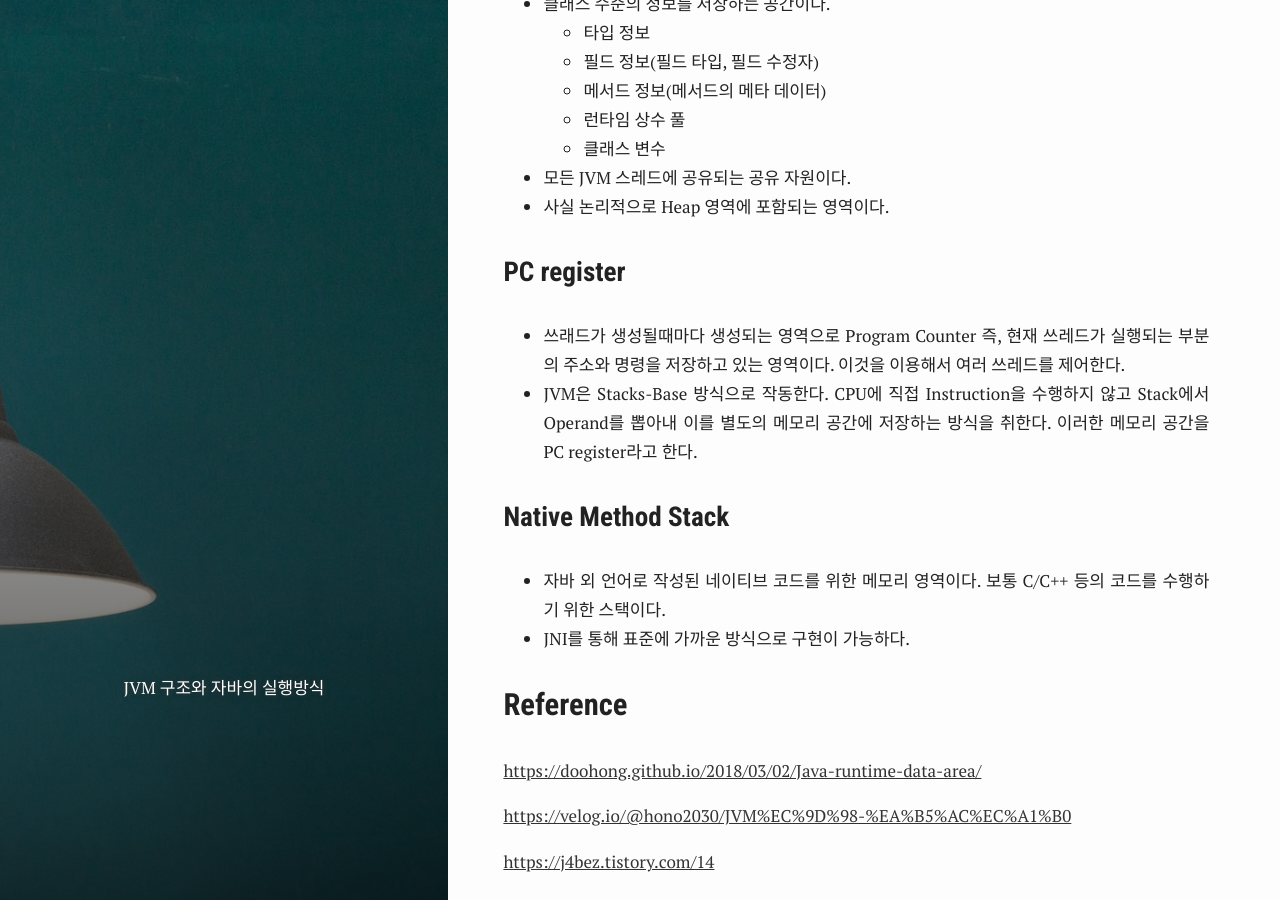
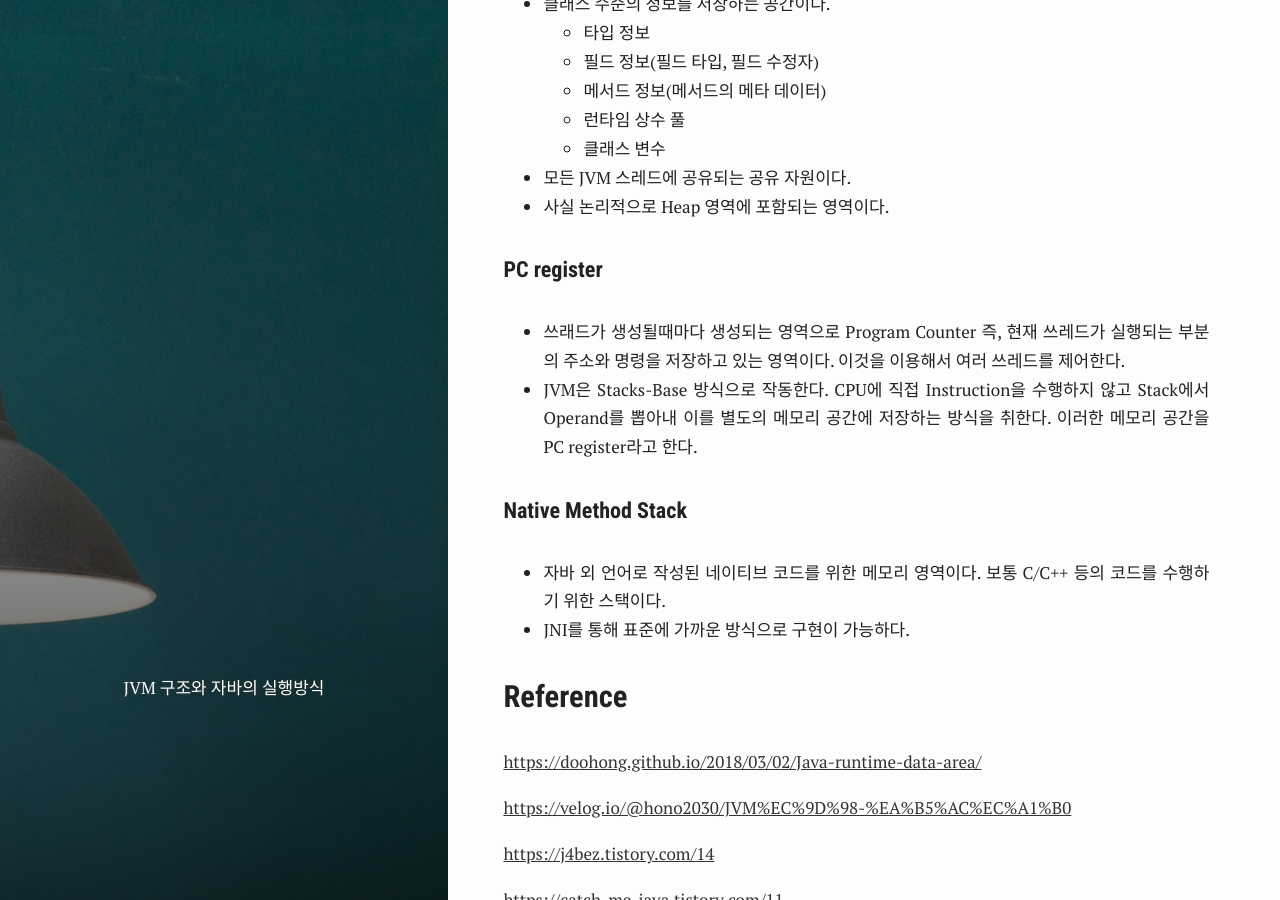
Before and after one commit to Err0rCode7/Err0rCode7.github.io, a Jekyll site: the page built from _posts/Java/2021-05-17-JVM과자바의실행.md, in a window 1280 px wide and 900 px high, scrolled down 2990 px. Built offline with Jekyll 4.4.1, drawn with Linux system fonts in a browser that asks for light colours; comment, search, counter and statistics services are not loaded.

Commit message:
# Modify subtitle

```diff
--- a/_posts/Java/2021-05-17-JVM과자바의실행.md
+++ b/_posts/Java/2021-05-17-JVM과자바의실행.md
@@ -89,12 +89,12 @@ JVM의 메모리 영역으로 Java 애플리케이션 실행시 사용되는 데
 - 모든 JVM 스레드에 공유되는 공유 자원이다.
 - 사실 논리적으로 Heap 영역에 포함되는 영역이다.
 
-### PC register
+#### PC register
 
 - 쓰래드가 생성될때마다 생성되는 영역으로 Program Counter 즉, 현재 쓰레드가 실행되는 부분의 주소와 명령을 저장하고 있는 영역이다. 이것을 이용해서 여러 쓰레드를 제어한다.
 - JVM은 Stacks-Base 방식으로 작동한다. CPU에 직접 Instruction을 수행하지 않고 Stack에서 Operand를 뽑아내 이를 별도의 메모리 공간에 저장하는 방식을 취한다. 이러한 메모리 공간을 PC register라고 한다.
 
-### Native Method Stack
+#### Native Method Stack
 
 - 자바 외 언어로 작성된 네이티브 코드를 위한 메모리 영역이다. 보통 C/C++ 등의 코드를 수행하기 위한 스택이다.
 - JNI를 통해 표준에 가까운 방식으로 구현이 가능하다.
```
